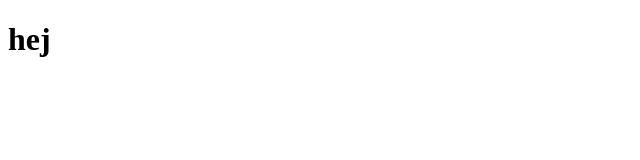
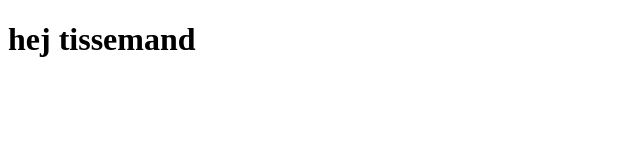
Before and after one commit to Annasenecanielsen/mingle-projekt, a plain HTML site: page index.html in a window 1280 px wide. Shown: the whole page, without its empty margins (0-640 px from the left). Drawn offline with Linux system fonts and the light colour scheme.

Commit message:
min test til anna

```diff
--- a/index.html
+++ b/index.html
@@ -6,6 +6,6 @@
     <title>Document</title>
   </head>
   <body>
-    <h1>hej</h1>
+    <h1>hej tissemand</h1>
   </body>
 </html>
```
